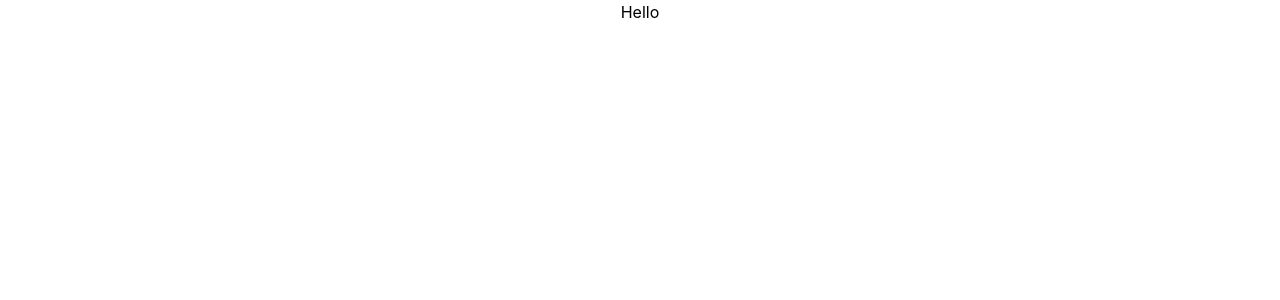
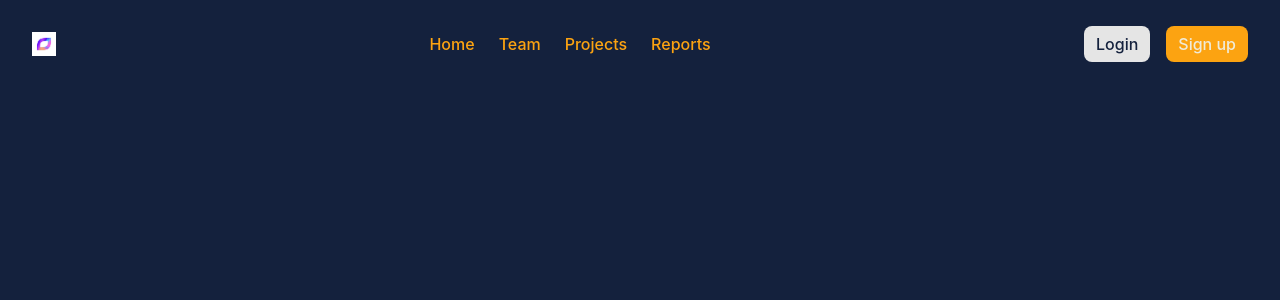
Before and after one commit to skrpawel/collection-management, a React (Create React App) app: page / in a window 1280 px wide. Shown: the top 300 px of the page. Built offline with nearby package versions, Linux system fonts and the light colour scheme.

Commit message:
basic ui, readme

```diff
--- a/src/App.js
+++ b/src/App.js
@@ -1,9 +1,10 @@
 import './App.css';
+import Navbar from './Components/Navbar';
 
 function App() {
   return (
     <div className="App">
-      Hello
+      <Navbar />
     </div>
   );
 }
--- /dev/null
+++ b/src/Components/Navbar.js
@@ -0,0 +1,25 @@
+import Icon from '../assets/logo.jpeg'
+
+const Navbar = () => {
+    return (
+        <nav className="flex justify-between space-x-4 p-8">
+            <img src={Icon} className='w-6' />
+            <div>
+                {[
+                    ['Home', '/dashboard'],
+                    ['Team', '/team'],
+                    ['Projects', '/projects'],
+                    ['Reports', '/reports'],
+                ].map(([title, url]) => (
+                    <a href={url} className="rounded-lg px-3 py-2 text-[#fca311] font-medium hover:text-[#e5e5e5]">{title}</a>
+                ))}
+            </div>
+            <div className='space-x-4'>
+                <a href='/login' className="rounded-lg px-3 py-2 text-[#14213d] font-medium bg-[#e5e5e5] hover:bg-[#f6f6f6] hover:text-[#14213d]">Login</a>
+                <a href='/signup' className="rounded-lg px-3 py-2 text-[#f0ebd8] font-medium bg-[#fca311] hover:bg-[#eb9200] hover:text-[#e0dac7]">Sign up</a>
+            </div>
+        </nav>
+    );
+}
+
+export default Navbar;
--- a/src/index.css
+++ b/src/index.css
@@ -9,6 +9,7 @@ body {
     sans-serif;
   -webkit-font-smoothing: antialiased;
   -moz-osx-font-smoothing: grayscale;
+  background: #14213d;
 }
 
 code {
```
Also changed, not shown: public/index.html (+4 -4 lines), src/assets/logo.jpeg (added), 1 other file (tests, documents, lock files or other folders).
